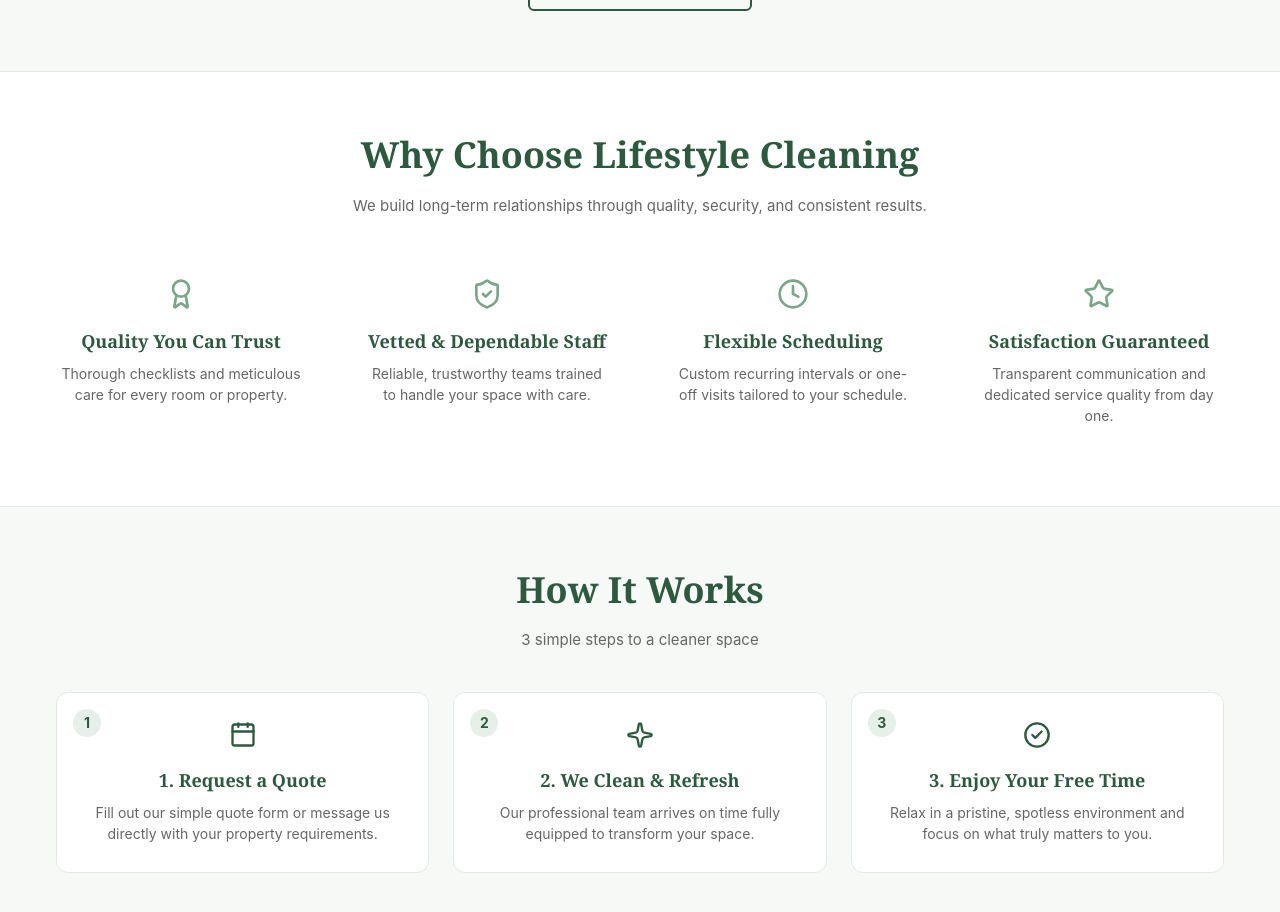
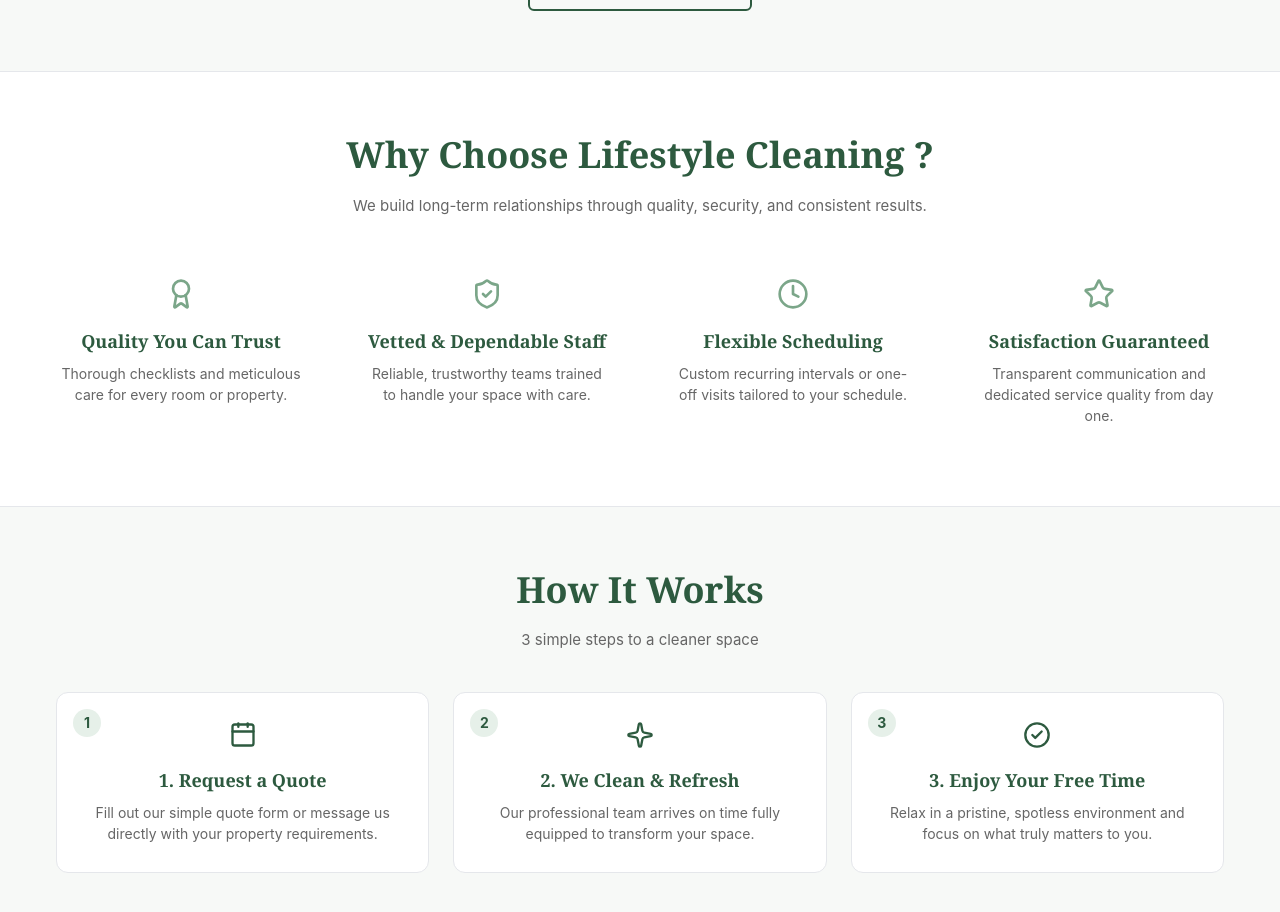
Before and after one commit to JosephMotshana/lifestyle-cleaning, a React (Vite) app: page / in a window 1280 px wide. Shown: the part 1660-2572 px from the top of the page. Built offline with nearby package versions, Linux system fonts and the light colour scheme.

Commit message:
We thank the LORD this is the last  push

```diff
--- a/src/pages/Home.jsx
+++ b/src/pages/Home.jsx
@@ -90,7 +90,7 @@ export default function Home() {
       <section className="why-us-section">
         <div className="why-us-container">
           <div className="section-header">
-            <h2 className="section-title">Why Choose Lifestyle Cleaning</h2>
+            <h2 className="section-title">Why Choose Lifestyle Cleaning ?</h2>
             <p className="section-subtitle">We build long-term relationships through quality, security, and consistent results.</p>
           </div>
           <div className="why-us-grid">
```
